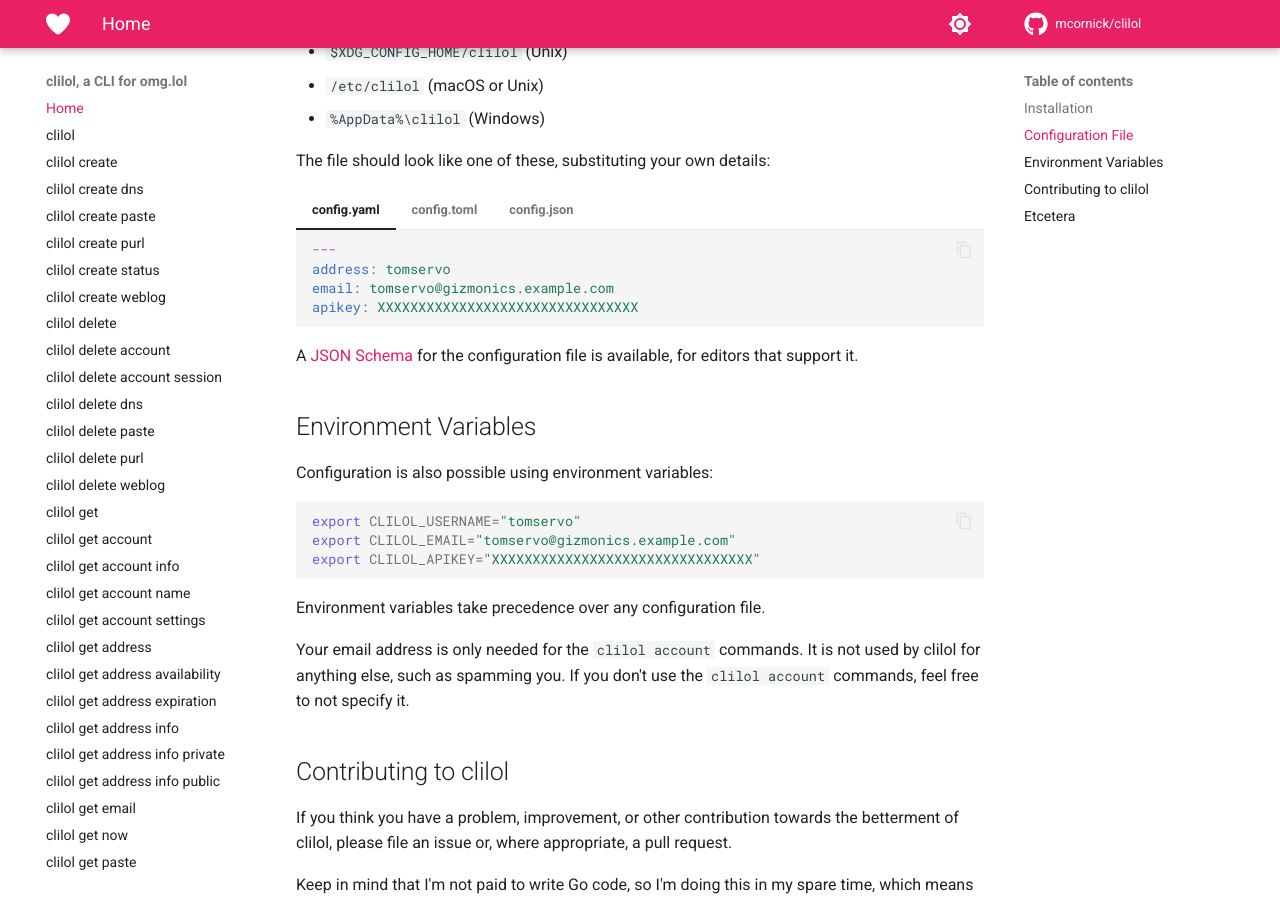
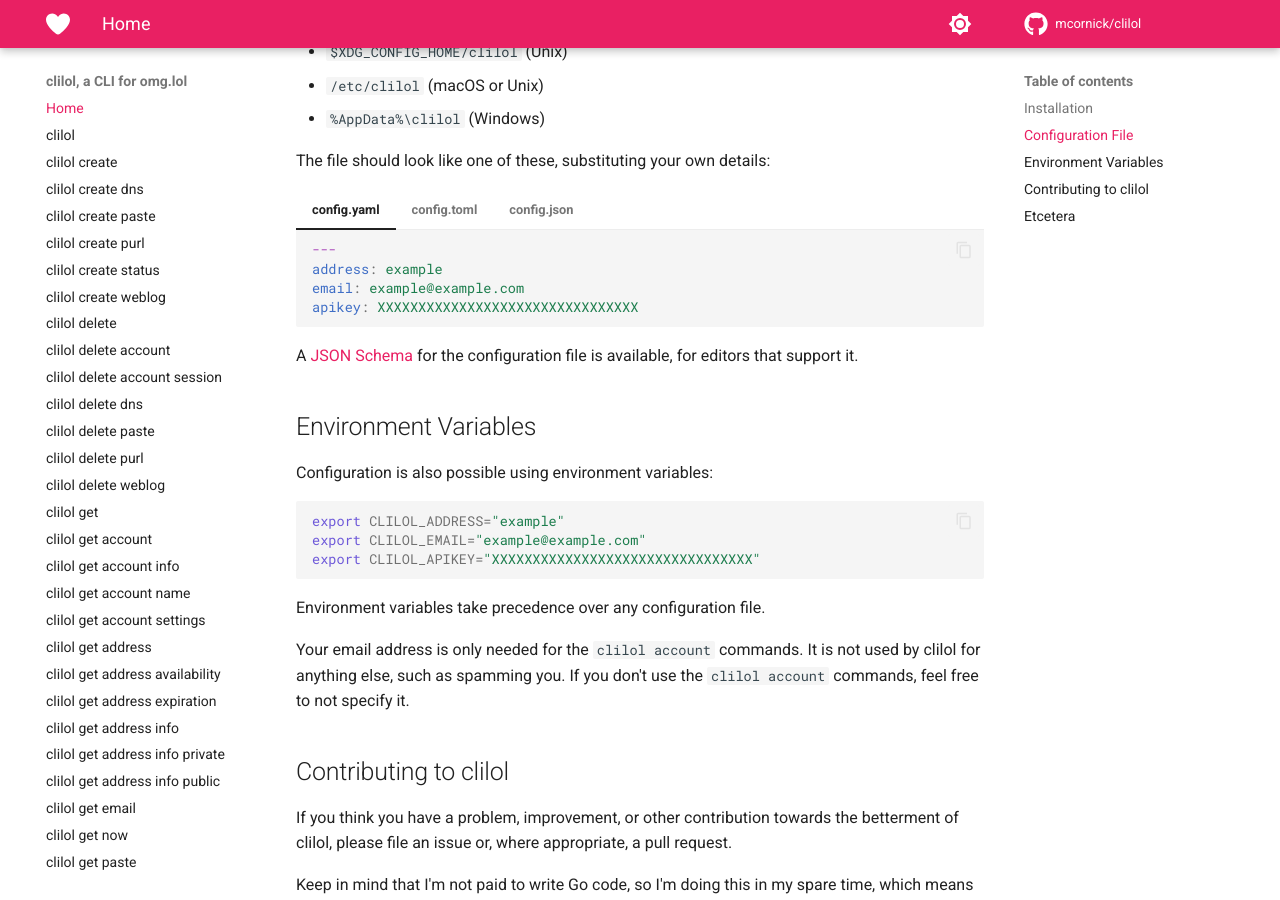
Before and after one commit to mcornick/clilol, an MkDocs documentation site: the page built from docs/index.md, in a window 1280 px wide and 900 px high, scrolled down 1463 px. Built offline with MkDocs 1.6.1 and Material for MkDocs 9.7.7, drawn with Linux system fonts in a browser that asks for light colours; comment, search, counter and statistics services are not loaded.

Commit message:
docs: change sample credentials
Signed-off-by: Mark Cornick <mcornick@mcornick.com>

````diff
--- a/docs/index.md
+++ b/docs/index.md
@@ -111,16 +111,16 @@ The file should look like one of these, substituting your own details:
 
     ```yaml
     ---
-    address: tomservo
-    email: tomservo@gizmonics.example.com
+    address: example
+    email: example@example.com
     apikey: XXXXXXXXXXXXXXXXXXXXXXXXXXXXXXXX
     ```
 
 === "config.toml"
 
     ```toml
-    address = "tomservo"
-    email = "tomservo@gizmonics.example.com"
+    address = "example"
+    email = "example@example.com"
     apikey = "XXXXXXXXXXXXXXXXXXXXXXXXXXXXXXXX"
     ```
 
@@ -128,8 +128,8 @@ The file should look like one of these, substituting your own details:
 
     ```json
     {
-      "address": "tomservo",
-      "email": "tomservo@gizmonics.example.com",
+      "address": "example",
+      "email": "example@example.com",
       "apikey": "XXXXXXXXXXXXXXXXXXXXXXXXXXXXXXXX"
     }
     ```
@@ -140,8 +140,8 @@ A [JSON Schema](config.schema.json) for the configuration file is available, for
 Configuration is also possible using environment variables:
 
 ```sh
-export CLILOL_USERNAME="tomservo"
-export CLILOL_EMAIL="tomservo@gizmonics.example.com"
+export CLILOL_ADDRESS="example"
+export CLILOL_EMAIL="example@example.com"
 export CLILOL_APIKEY="XXXXXXXXXXXXXXXXXXXXXXXXXXXXXXXX"
 ```
 
````
